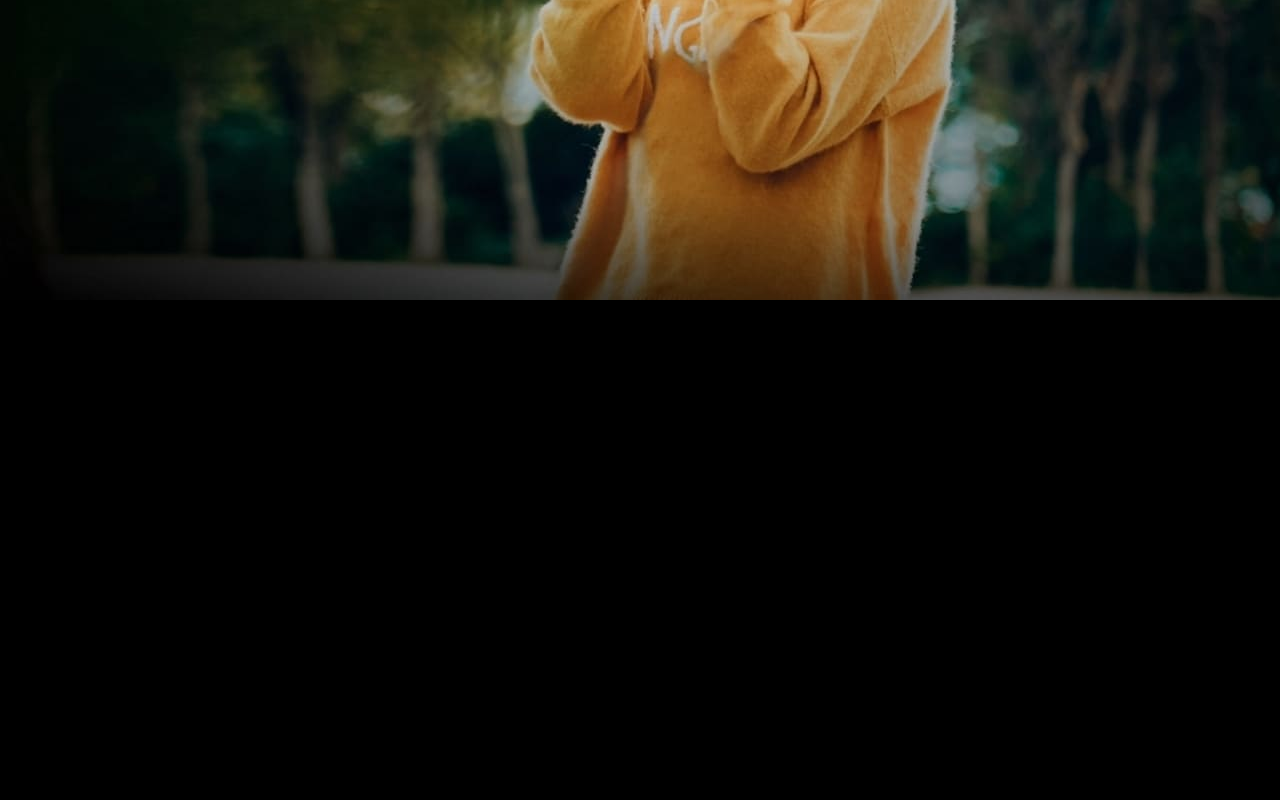
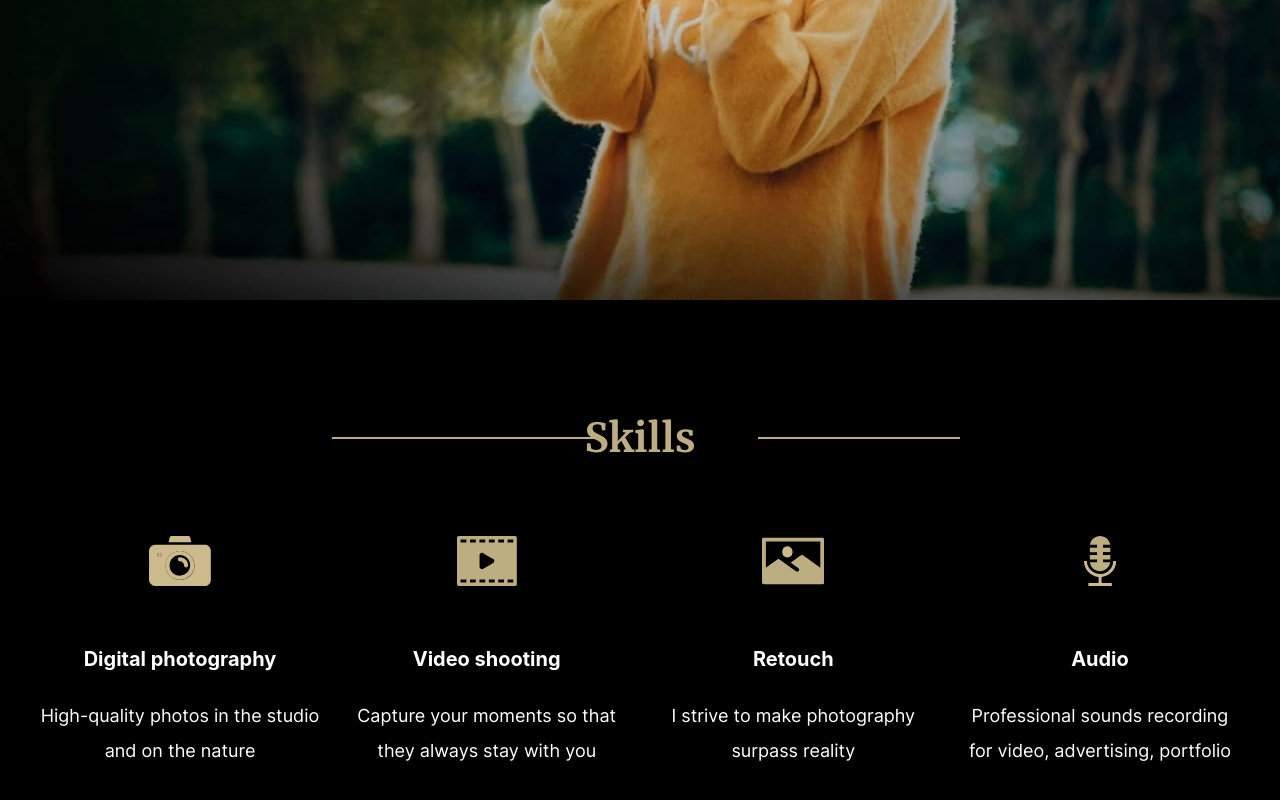
Before and after one commit to Akorsikov/portfolio, a plain HTML site: page index.html in a window 1280 px wide. Shown: the part 610-1410 px from the top of the page. Before the commit the page ends 940 px from the top, so only its background shows below. Drawn offline with Linux system fonts and the light colour scheme; a web font is replaced by a local one.

Commit message:
feat: create skills

```diff
--- a/index.html
+++ b/index.html
@@ -35,20 +35,45 @@
         </section>
 
         <section class="skills" id="skills">
-            <h2 class="section-title"></h2>
+            <div class="wrap-title">
+                <h2 class="section-title">Skills</h2>
+            </div>
+            <div class="skills-items">
+                <div class="skill-item">
+                    <h2>Digital photography</h2>
+                    <p>High-quality photos in the studio and on the nature</p>
+                </div>
+                <div class="skill-item">
+                    <h2>Video shooting</h2>
+                    <p>Capture your moments so that they always stay with you</p>
+                </div>
+                <div class="skill-item">
+                    <h2>Retouch</h2>
+                    <p>I strive to make photography surpass reality</p>
+                </div>
+                <div class="skill-item">
+                    <h2>Audio</h2>
+                    <p>Professional sounds recording for video, advertising, portfolio</p>
+                </div>
+            </div>
         </section>
+
         <section class="portfolio" id="portfolio">
             <h2 class="section-title"></h2>
         </section>
+
         <section class="video" id="video">
             <h2 class="section-title"></h2>
         </section>
+
         <section class="price" id="price">
             <h2 class="section-title"></h2>
         </section>
+
         <section class="contacts" id="contacts">
             <h2 class="section-title"></h2>
         </section>
+
     </main>
     <footer class="footer">
 
--- a/style.css
+++ b/style.css
@@ -53,7 +53,6 @@ main,
   justify-content: space-between;
   align-items: center;
   height: 90px;
-
   background: url('./assets/img/header-bg.jpg');
   background-repeat: no-repeat;
   background-position: center 0;
@@ -66,6 +65,7 @@ main,
 }
 
 .logo:hover {
+  cursor: pointer;
   filter: invert(26%) sepia(15%) saturate(638%) hue-rotate(7deg) brightness(92%)
     contrast(87%);
 }
@@ -137,14 +137,11 @@ main,
   font-weight: 700;
   font-size: 60px;
   margin-bottom: 0;
-  /*padding-bottom: 20px;*/
 }
 
 .hero-text1,
 .hero-text2,
 .hero-text3 {
-  /*margin-bottom: 0;
-  padding-bottom: 0; */
   font-size: 20px;
 }
 
@@ -172,6 +169,112 @@ main,
 }
 
 .hero-button:hover {
+  cursor: pointer;
   color: #ffffff;
   transition: 0.3s;
 }
+
+.wrap-title {
+  display: flex;
+  flex-direction: row;
+  justify-content: center;
+  width: 50%;
+  margin: 70px auto 0 auto;
+
+  overflow-x: hidden;
+  position: relative;
+  padding-left: 30px;
+
+}
+
+.section-title {
+  font-family: "Merriweather";
+  font-weight: 700;
+  font-size: 40px;
+  color: #bdae82;
+  background: #000000;
+  padding-right: 30px;
+
+}
+
+
+.section-title::before {
+  content: "";
+  position: absolute;
+  top: 57px;
+  left: 12px;
+  width: 270px;
+  border: 1px solid #bdae82;
+
+}
+
+.section-title::after {
+  content: "";
+  position: absolute;
+  top: 57px;
+  left: 438px;
+  width: 270px;
+  border: 1px solid #bdae82;
+}
+
+.skills-items {
+  display: flex;
+  justify-content: space-between;
+  flex-wrap: wrap;
+  margin-top: 40px;
+  padding: 0 40px;
+}
+
+.skill-item {
+  display: flex;
+  flex-direction: column;
+  justify-content: flex-end;
+  align-items: center;
+  width: 280px;
+  height: 250px;
+  font-family: "Inter";
+  color: #ffffff;
+  background-position: center top;
+
+}
+
+.skill-item:nth-child(1) {
+  background-image: url('./assets/svg/camera1.svg');
+  background-size: 62px 50px;
+  background-repeat: no-repeat;
+}
+
+.skill-item:nth-child(2) {
+  background-image: url('./assets/svg/video1.svg');
+  background-size: 62px 50px;
+  background-repeat: no-repeat;
+}
+
+.skill-item:nth-child(3) {
+  background-image: url('./assets/svg/image1.svg');
+  background-size: 62px 50px;
+  background-repeat: no-repeat;
+}
+
+.skill-item:nth-child(4) {
+  background-image: url('./assets/svg/mic1.svg');
+  background-size: 62px 50px;
+  background-repeat: no-repeat;
+}
+
+.skill-item h2 {
+  font-size: 20px;
+  font-weight: 700;
+  line-height: 10px;
+}
+
+.skill-item p {
+  font-size: 18px;
+  font-weight: 400;
+  text-align: center;
+  line-height: 35px;
+}
+
+
+
+/*border: 1px solid #ffffff;*/
```
Also changed, not shown: assets/svg/camera1.svg (renamed from assets/svg/camera 1.svg), assets/svg/image1.svg (renamed from assets/svg/image 1.svg), assets/svg/mic1.svg (renamed from assets/svg/mic 1.svg), assets/svg/video1.svg (renamed from assets/svg/video 1.svg).
